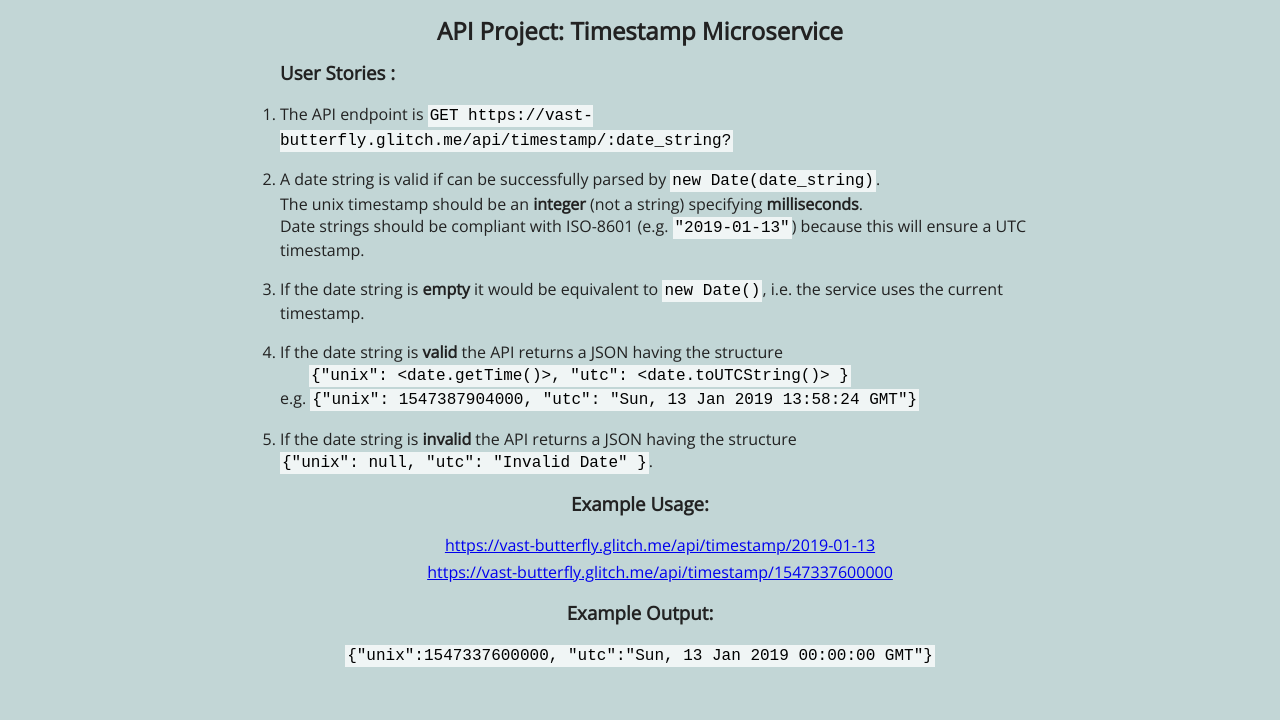
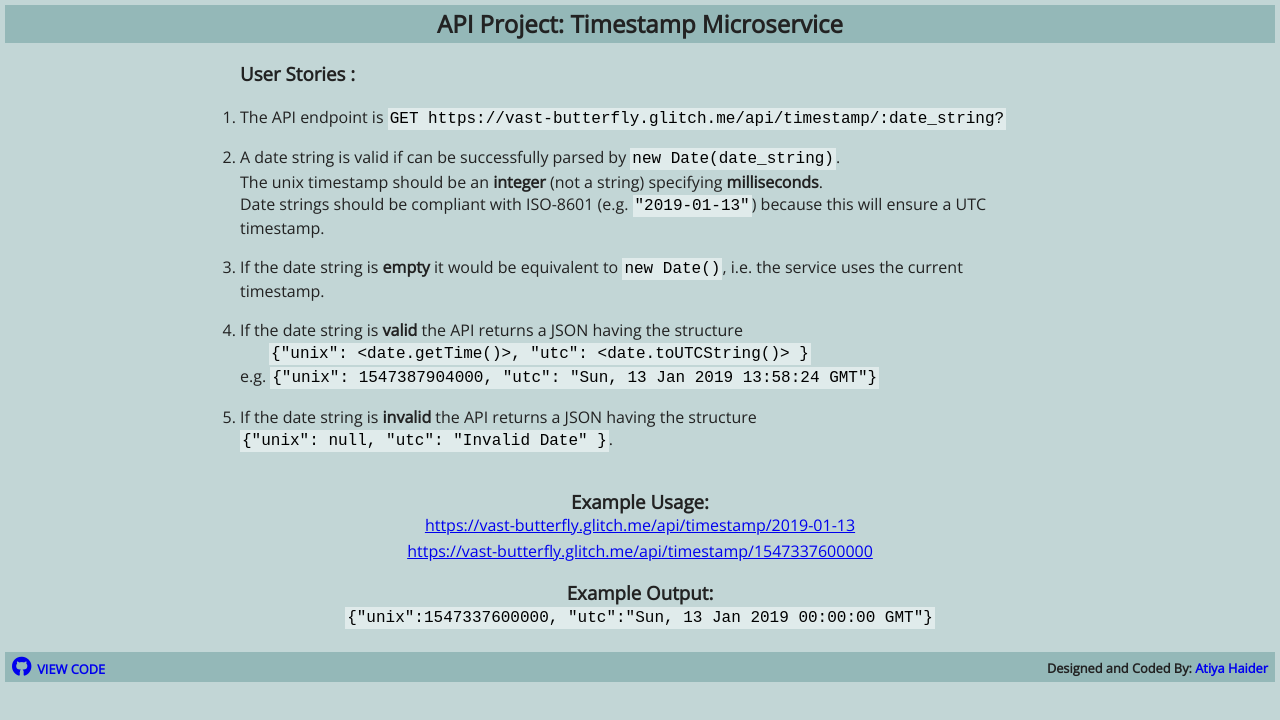
Before and after one commit to atiyahaider/Timestamp-microservice, a website: page views/index.html in a window 1280 px wide. Drawn offline with nearby package versions, Linux system fonts and the light colour scheme; files that its build step writes are made by us from their sources.

Commit message:
Added footer

```diff
--- a/public/style.css
+++ b/public/style.css
@@ -1,4 +1,9 @@
 /****** Main Styling ******/
+* {
+  padding: 0;
+  margin: 0;
+  box-sizing: border-box;
+}
 
 body {
 	font-family: 'Open Sans', sans-serif;
@@ -7,6 +12,20 @@ body {
 	background-color: #c2d6d6;
 	text-align: center;
 	line-height: 1.4em;
+  margin: 5px;
+}
+
+h2{
+  background-color: #94b8b8;
+  padding: 8px;
+}
+
+.top-padding {
+  margin-top: 20px;
+}
+
+.bottom-padding {
+  margin-bottom: 20px;
 }
 
 .user-stories {
@@ -27,7 +46,7 @@ code {
   font-family: monospace;
   padding: 2px;
   color: black;
-  background-color: #f0f5f5;
+  background-color: #e0ebeb;
 }
 
 ul {
@@ -37,3 +56,27 @@ ul {
 li {
   margin-bottom: 0.25em;
 }
+
+#footer {
+  background-color: #94b8b8;
+  font-size: 0.8em;
+  width: 100%;
+  text-align: left;
+  font-weight: bold;
+}
+
+#footer a {
+  text-decoration: none;
+}
+
+.fab {
+  font-size: 1.5em;
+}
+
+.right {
+  float: right;
+}
+
+td {
+  padding: 3px 5px 0px;
+}
--- a/views/index.html
+++ b/views/index.html
@@ -5,6 +5,7 @@
   <head>
     <title>Timestamp Microservice</title>
     <link href="https://fonts.googleapis.com/css?family=Open+Sans" rel="stylesheet">
+    <link rel="stylesheet" href="https://use.fontawesome.com/releases/v5.6.3/css/all.css" integrity="sha384-UHRtZLI+pbxtHCWp1t77Bi1L4ZtiqrqD80Kn4Z8NTSRyMA2Fd33n5dQ8lWUE00s/" crossorigin="anonymous">
     <link href="style.css" rel="stylesheet" type="text/css">
   </head>
 
@@ -12,7 +13,7 @@
     <div class="container">
       <h2>API Project: Timestamp Microservice</h2>
       <div class="user-stories">
-        <ol><h3>User Stories :</h3>
+        <ol><h3 class="top-padding bottom-padding">User Stories :</h3>
           <li>The API endpoint is <code>GET https://vast-butterfly.glitch.me/api/timestamp/:date_string?</code></li>
           <li>A date string is valid if can be successfully parsed by <code>new Date(date_string)</code>.<br>
           The unix timestamp should be an <strong>integer</strong> (not a string) specifying <strong>milliseconds</strong>.<br>
@@ -27,17 +28,27 @@
         </ol>
       </div>
 
+      <br>
       <h3>Example Usage:</h3>
       <ul>
         <li><a href="api/timestamp/2019-01-13">https://vast-butterfly.glitch.me/api/timestamp/2019-01-13</a></li>
         <li><a href="api/timestamp/1547337600000">https://vast-butterfly.glitch.me/api/timestamp/1547337600000</a></li>
       </ul>
 
-      <h3>Example Output:</h3>
+      <h3 class="top-padding">Example Output:</h3>
       <p>
         <code>{"unix":1547337600000, "utc":"Sun, 13 Jan 2019 00:00:00 GMT"}</code>
       </p>
 
+      <br>
+      <table id="footer">
+        <tr>
+          <td>
+          <a href="https://github.com/atiyahaider/Request-header-parser" target="_blank"><i class="fab fa-github"></i>&nbsp;&nbsp;VIEW CODE</a>
+          </td>
+          <td class="right">Designed and Coded By: <a target="_blank" href="https://codepen.io/atiyahaider/">Atiya Haider</a></td>
+        </tr>
+      </table>
     </div>
   </body>
 </html>
```
